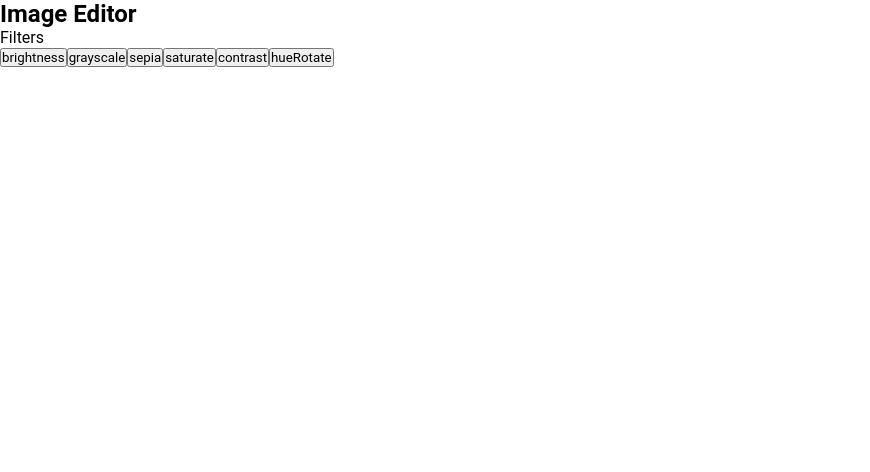
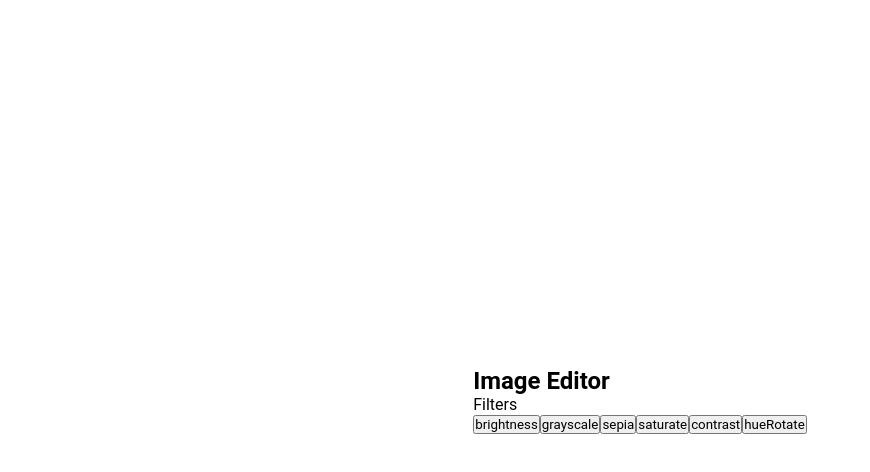
Before and after one commit to sabbirsami/image-editor, a React (Create React App) app: page / in a window 1280 px wide. Shown: the top 472 px of the page, without its empty margins (0-870 px from the left). Built offline with nearby package versions, Linux system fonts and the light colour scheme.

Commit message:
add style

```diff
--- a/src/Component/style/main.scss
+++ b/src/Component/style/main.scss
@@ -0,0 +1,13 @@
+.image_editor {
+    width: 100%;
+    height: 100vh;
+    background-color: white;
+    display: flex;
+    justify-content: center;
+    align-items: center;
+    .card {
+        padding: 28px;
+        // background: #ffffff;
+        // box-shadow: 20px 20px 60px #d9d9d9, -20px -20px 60px #ffffff;
+    }
+}
```
